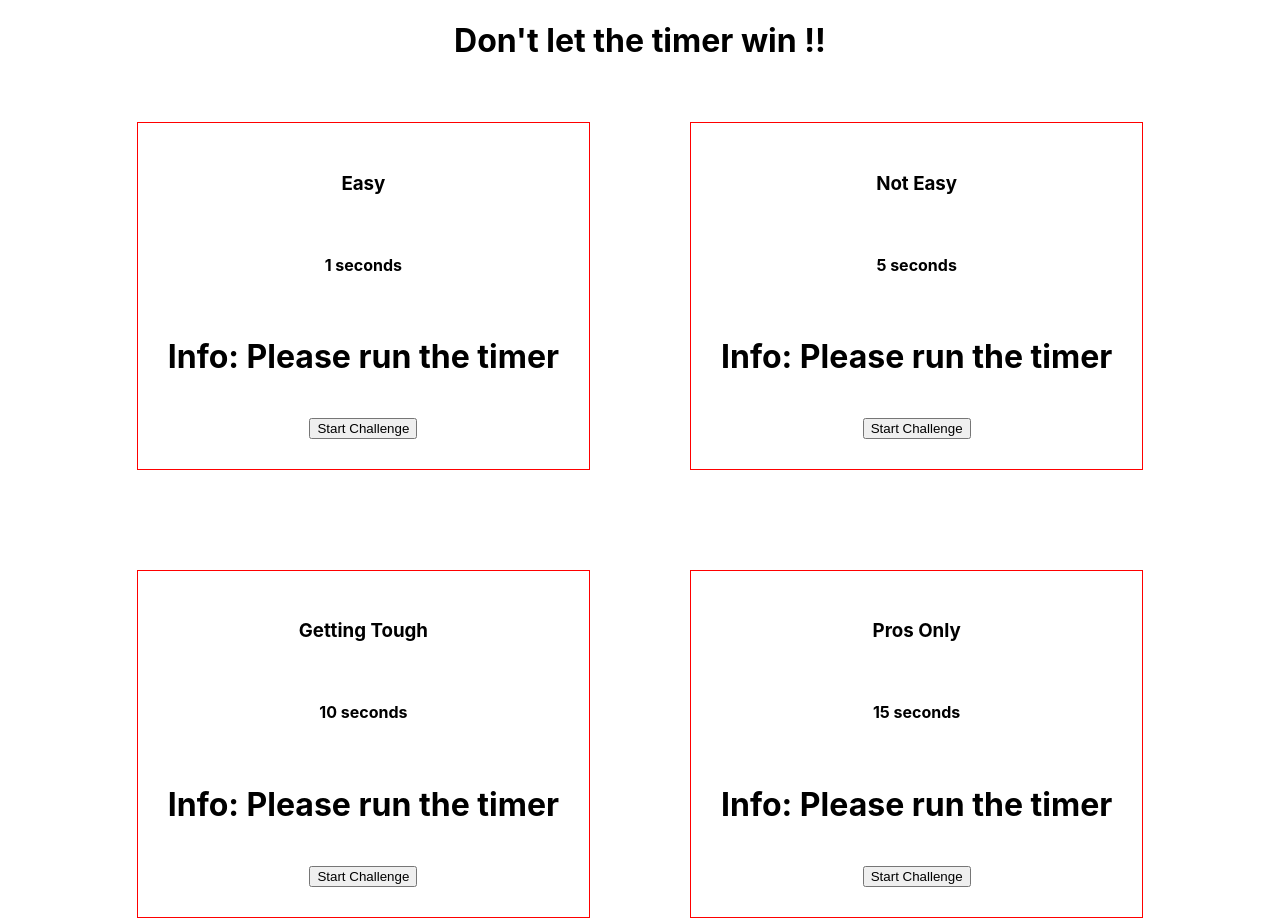
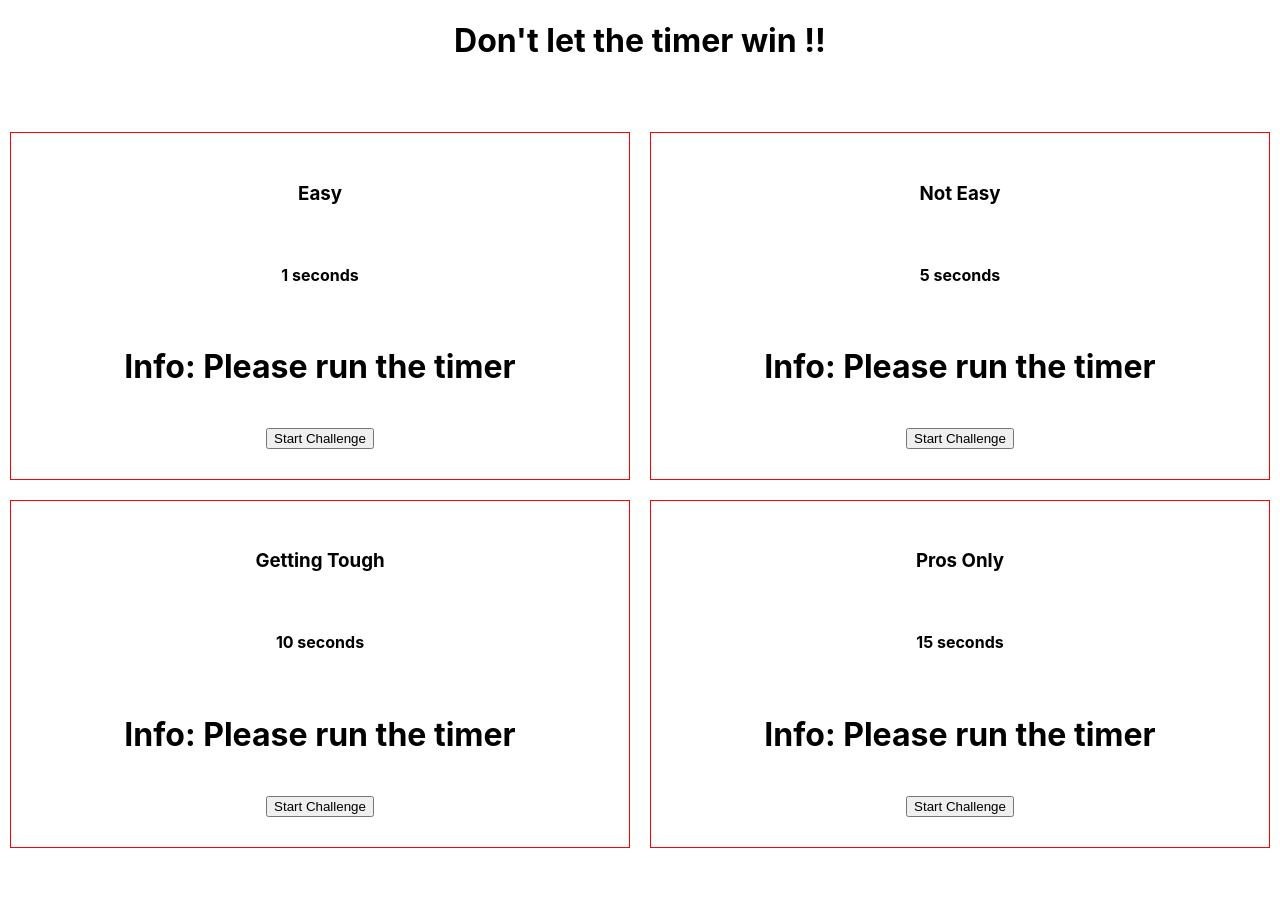
Before and after one commit to gauravsaini999/sample-app, a React (Create React App) app: page /timerpage in a window 1280 px wide. After the commit the page ends 858 px from the top, so only its background shows below. Built offline with nearby package versions, Linux system fonts and the light colour scheme.

Commit message:
2 in a row

```diff
--- a/src/Pages/TimerPage.jsx
+++ b/src/Pages/TimerPage.jsx
@@ -7,12 +7,14 @@ const TimerPage = () => {
     const titles = ['Easy', 'Not Easy', 'Getting Tough', 'Pros Only']
     return (
         <div>
-            <h1 style={{textAlign: 'center'}}>Don't let the timer win !!</h1>
+            <h1 style={{ textAlign: 'center' }}>Don't let the timer win !!</h1>
             <br></br><br></br>
-            <div style={{ display: 'flex', flexDirection: 'row', flexWrap: 'wrap', gap: '100px', justifyContent: 'center', alignItems: 'center' }}>
+            <div style={{ display: 'flex', flexDirection: 'row', flexWrap: 'wrap', justifyContent: 'center', alignItems: 'center' }}>
                 {times.map((time, index) => {
                     return (
-                        <TimerComponent key={index} title={titles[index]} initTime={time} />
+                        <div key={index} style={{ flexBasis: 'calc(50% - 20px)', margin: '10px' }}>
+                            <TimerComponent key={index} title={titles[index]} initTime={time} />
+                        </div>
                     )
                 })}
             </div>
```
